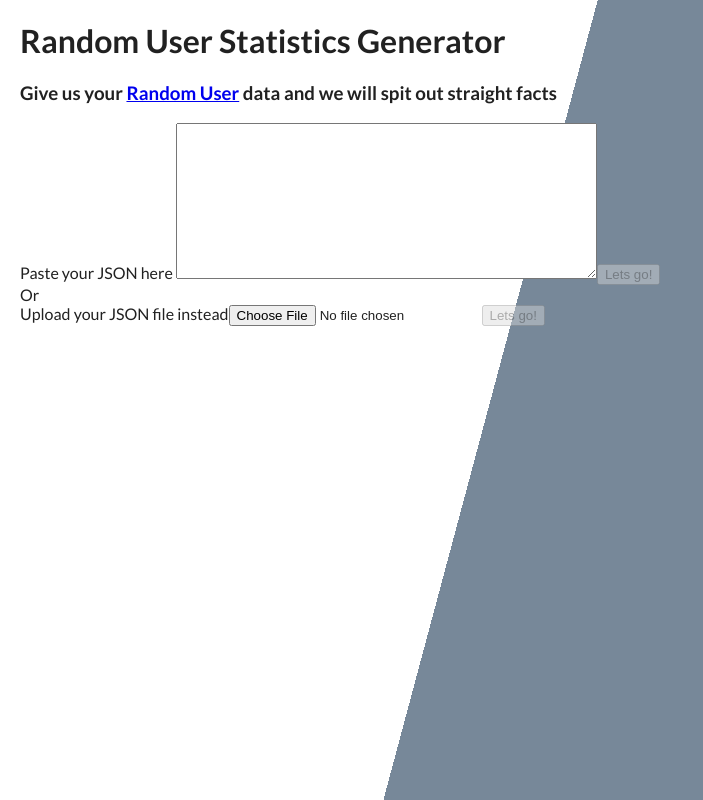
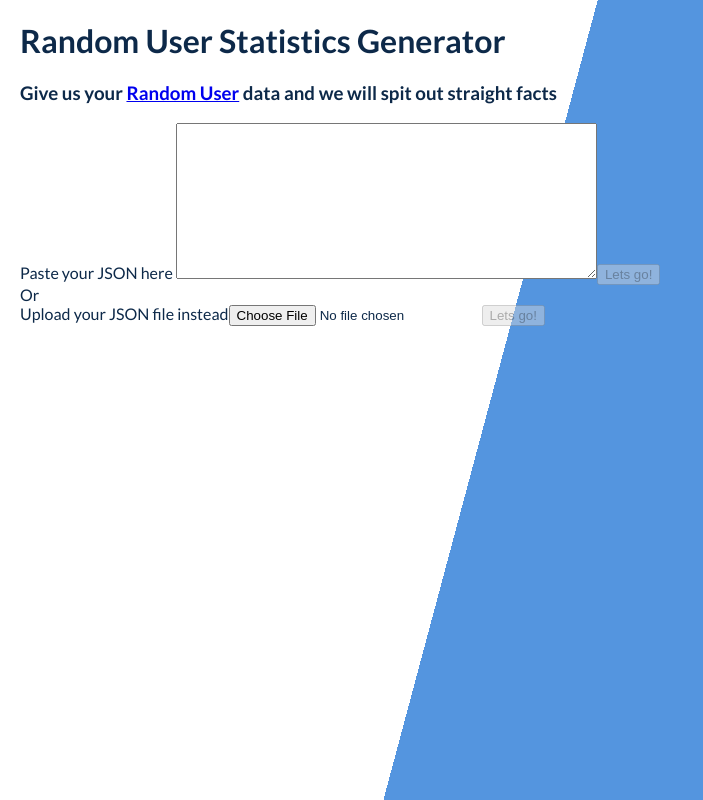
Before and after one commit to Dcheng0596/random-user, an Angular app in the folder client/: page / in a window 1280 px wide. Shown: the whole page, without its empty margins (0-703 px from the left). Built offline with nearby package versions, Linux system fonts and the light colour scheme; what @swimlane/ngx-charts would draw is missing.

Commit message:
Add color scheme

```diff
--- a/client/src/styles.scss
+++ b/client/src/styles.scss
@@ -1,3 +1,7 @@
+$light-color: white;
+$dark-color: #5495DF;
+$text-color: #0D2949;
+
 html, body {
     min-height: 100%
 }
@@ -5,9 +9,9 @@ html, body {
 
 body {
     font-family: Lato;
-    color: #212121;
+    color: $text-color;
     background-color: white ;
-    background-image: linear-gradient(105deg, white  40%, LightSlateGray 40%);
+    background-image: linear-gradient(105deg, $light-color  40%, $dark-color 40%);
     background-size: auto 100%;
     background-repeat: no-repeat;
     background-position: left top;
```
